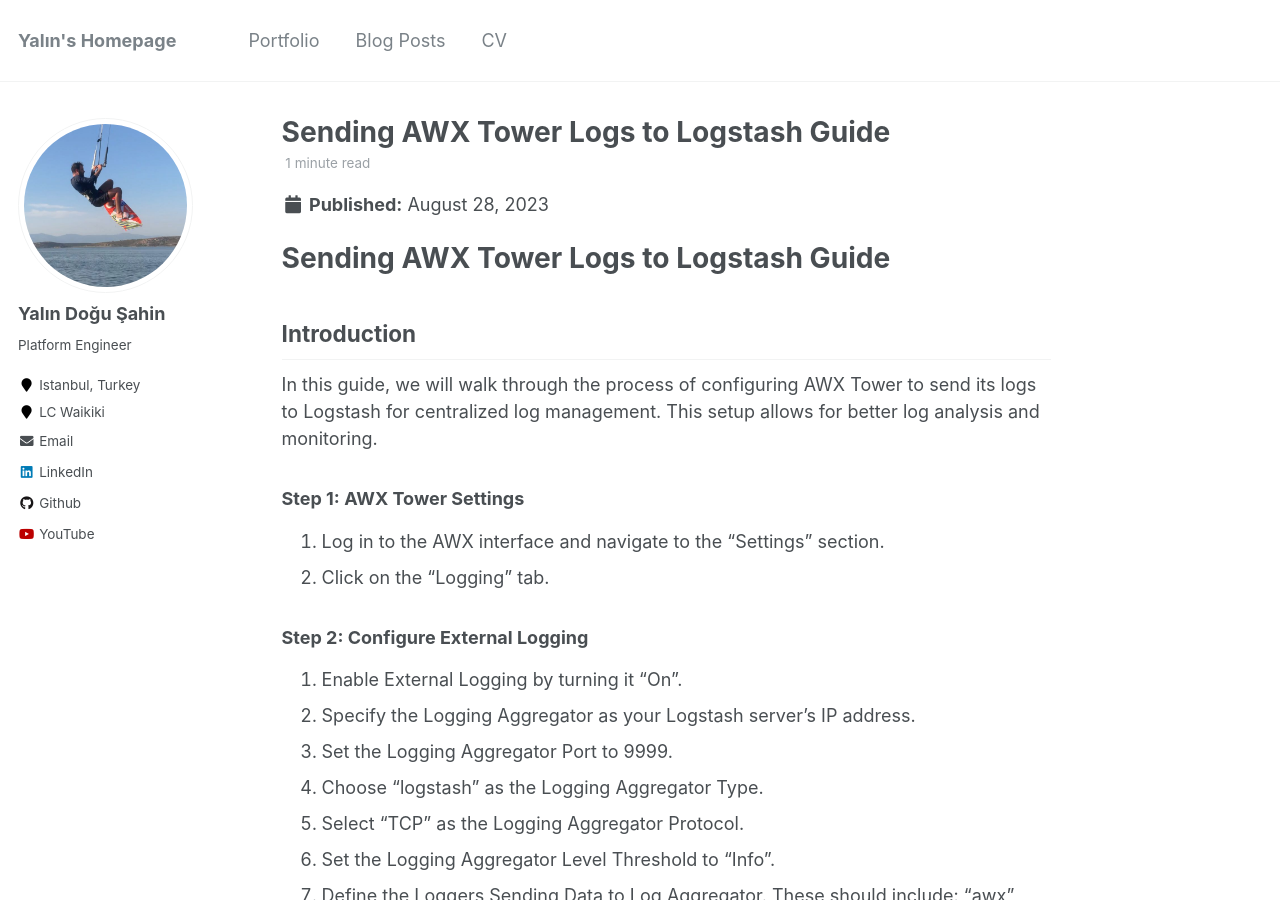
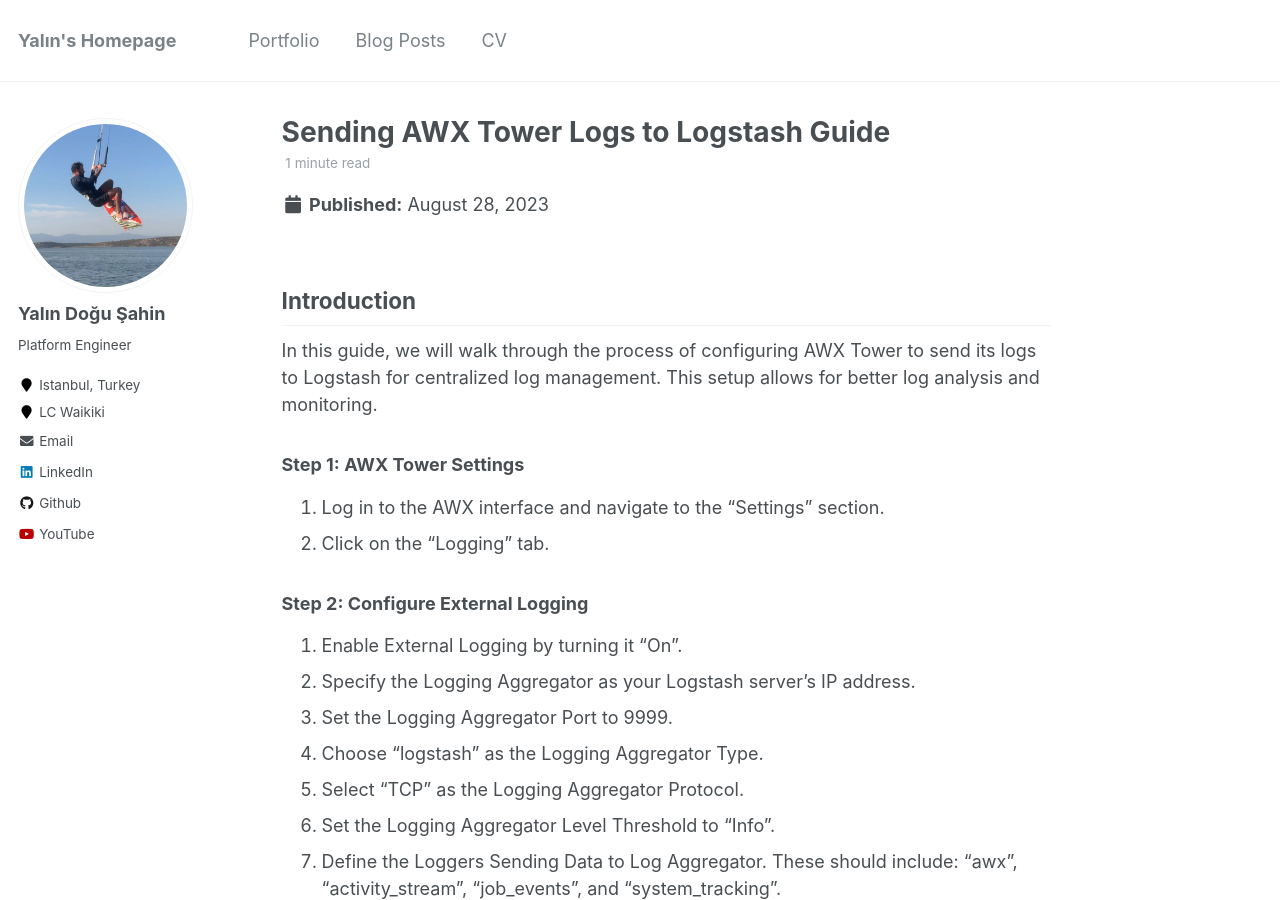
Before and after one commit to yalindogusahin/yalindogusahin.github.io, a Jekyll site: the page built from _posts/2023-08-28-blog-post-5.md, in a window 1280 px wide and 900 px high. Built offline with Jekyll 4.4.1, drawn with Linux system fonts in a browser that asks for light colours.

Commit message:
Update 2023-08-28-blog-post-5.md

```diff
--- a/_posts/2023-08-28-blog-post-5.md
+++ b/_posts/2023-08-28-blog-post-5.md
@@ -6,8 +6,6 @@ categories: [Tutorials]
 tags: [AWX Tower, Logstash, Elasticsearch, Logging]
 permalink: /posts/sending-awx-tower-logs-to-logstash/
 ---
-
-# Sending AWX Tower Logs to Logstash Guide
 
 ## Introduction
 
```
